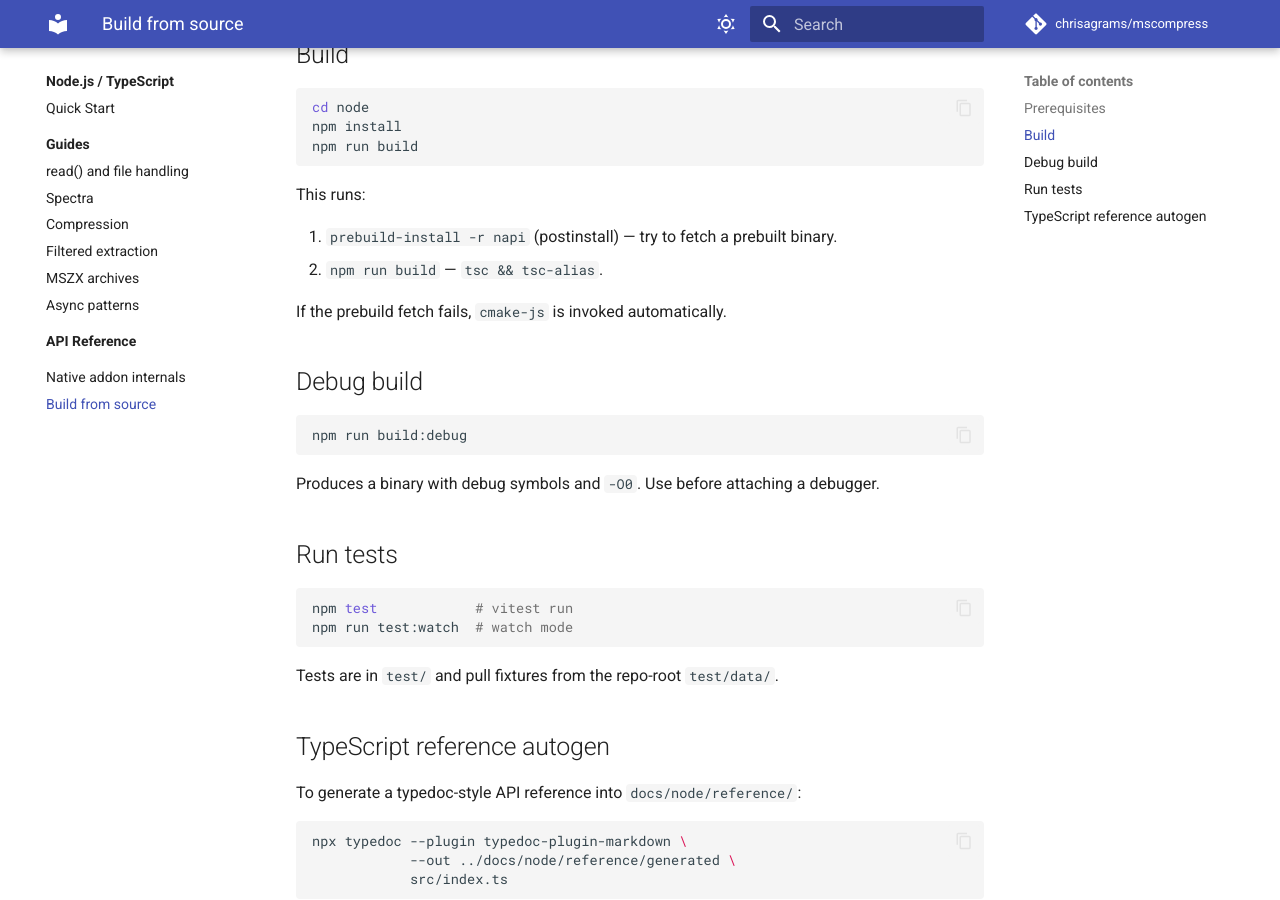
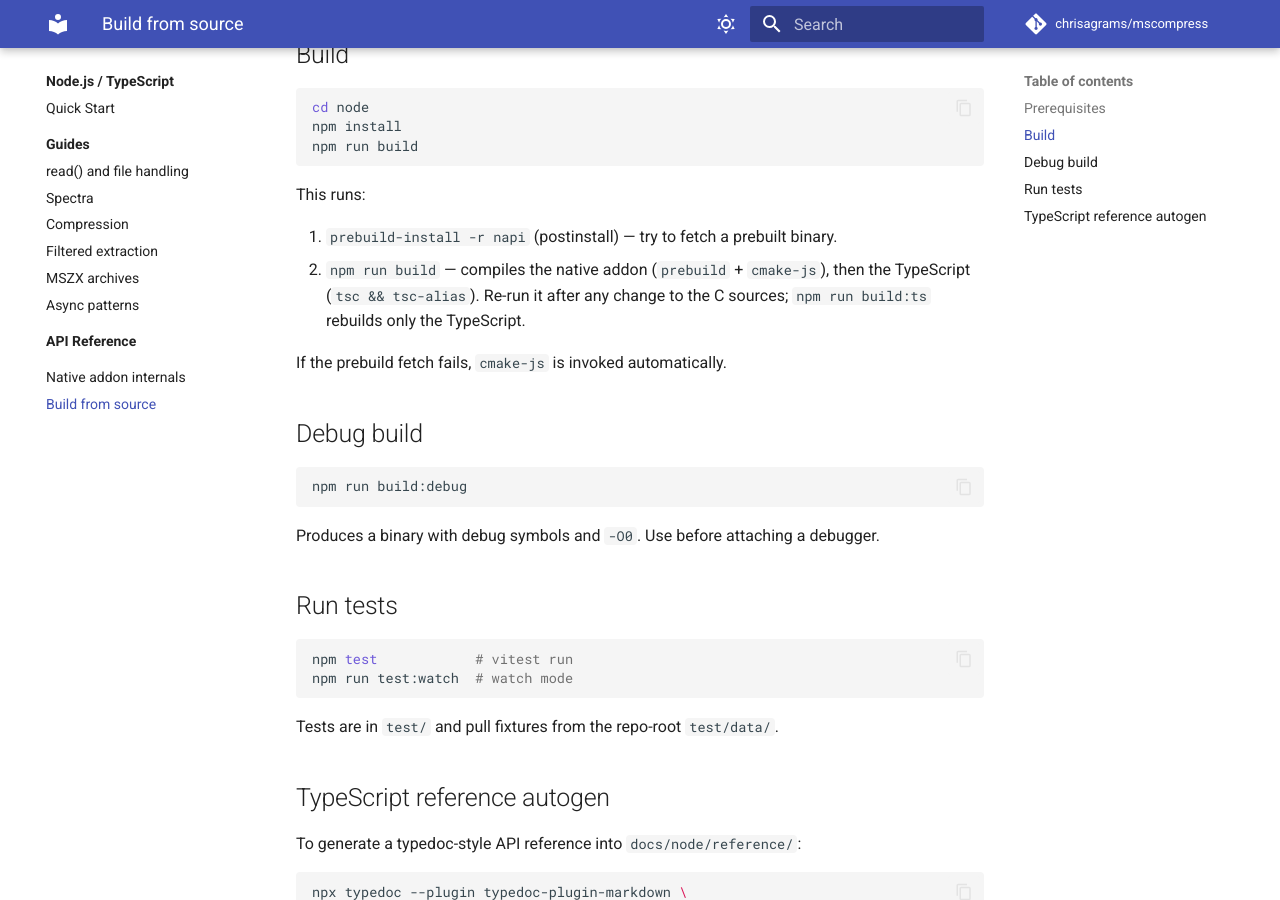
Before and after one commit to chrisagrams/mscompress, an MkDocs documentation site: the page built from docs/node/build-from-source.md, in a window 1280 px wide and 900 px high, scrolled down 600 px. Built offline with MkDocs 1.6.1 and Material for MkDocs 9.7.7, drawn with Linux system fonts in a browser that asks for light colours; comment, search, counter and statistics services are not loaded.

Commit message:
fix(node): make npm run build rebuild the native addon

```diff
--- a/docs/node/build-from-source.md
+++ b/docs/node/build-from-source.md
@@ -26,7 +26,9 @@ This runs:
 
 1. `prebuild-install -r napi` (postinstall) — try to fetch a prebuilt
    binary.
-2. `npm run build` — `tsc && tsc-alias`.
+2. `npm run build` — compiles the native addon (`prebuild` + `cmake-js`),
+   then the TypeScript (`tsc && tsc-alias`). Re-run it after any change to
+   the C sources; `npm run build:ts` rebuilds only the TypeScript.
 
 If the prebuild fetch fails, `cmake-js` is invoked automatically.
 
```
Also changed, not shown: README.md (+1 -1 lines), 1 other file.
